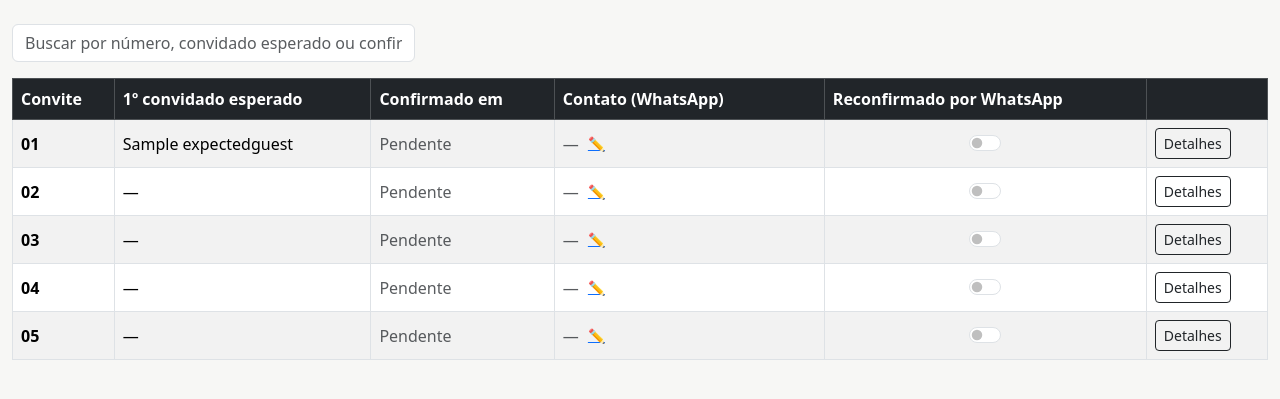
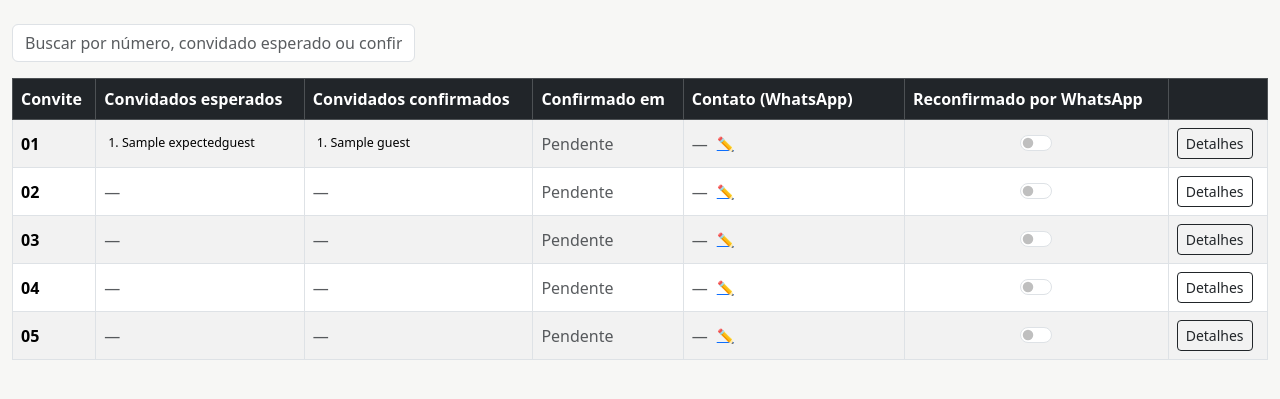
Before and after one commit to sostenesilva/casamento, a Django app: page /convites/ in a window 1280 px wide. Shown: the part 56-455 px from the top of the page. Run offline with Django 4.2, Linux system fonts and the light colour scheme; a user stored in the database is signed in; data comes from the database, SQL or seed files in the repository; tables that the repository leaves empty hold one stand-in row (values such as "Sample post").

Commit message:
Convites contatos

```diff
--- a/rsvp/templates/rsvp/lista_convites.html
+++ b/rsvp/templates/rsvp/lista_convites.html
@@ -11,6 +11,7 @@
         body { background-color: #f7f7f5; }
         .table td, .table th { vertical-align: middle; }
         .name-list { margin: 0; padding-left: 1.1rem; }
+        .name-list-sm { margin: 0; padding-left: 1.1rem; font-size: 0.78rem; max-width: 220px; }
         .whatsapp-cell { min-width: 190px; }
         .whatsapp-edit-form { min-width: 220px; }
     </style>
@@ -40,7 +41,8 @@
                 <thead class="table-dark">
                     <tr>
                         <th>Convite</th>
-                        <th>1º convidado esperado</th>
+                        <th>Convidados esperados</th>
+                        <th>Convidados confirmados</th>
                         <th>Confirmado em</th>
                         <th>Contato (WhatsApp)</th>
                         <th>Reconfirmado por WhatsApp</th>
@@ -52,7 +54,24 @@
                     <tr class="linha-convite"
                         data-search="{{ row.invite.number }} {{ row.invite.whatsapp }} {% for g in row.expected %}{{ g.name }} {% endfor %}{% for g in row.confirmed %}{{ g.name }} {% endfor %}">
                         <td><strong>{{ row.invite.number }}</strong></td>
-                        <td>{{ row.first_expected_name|default:"—" }}</td>
+                        <td>
+                            {% if row.expected %}
+                            <ol class="name-list-sm mb-0">
+                                {% for g in row.expected %}<li>{{ g.name }}</li>{% endfor %}
+                            </ol>
+                            {% else %}
+                            <span class="text-muted">—</span>
+                            {% endif %}
+                        </td>
+                        <td>
+                            {% if row.confirmed %}
+                            <ol class="name-list-sm mb-0">
+                                {% for g in row.confirmed %}<li>{{ g.name }}</li>{% endfor %}
+                            </ol>
+                            {% else %}
+                            <span class="text-muted">—</span>
+                            {% endif %}
+                        </td>
                         <td>
                             {% if row.invite.confirmed_at %}
                             {{ row.invite.confirmed_at|date:"d/m/Y H:i" }}
--- a/rsvp/views.py
+++ b/rsvp/views.py
@@ -64,7 +64,6 @@ def lista_convites(request):
         confirmed = list(invite.guests.all())
         rows.append({
             "invite": invite,
-            "first_expected_name": expected[0].name if expected else "",
             "expected": expected,
             "confirmed": confirmed,
         })
```
